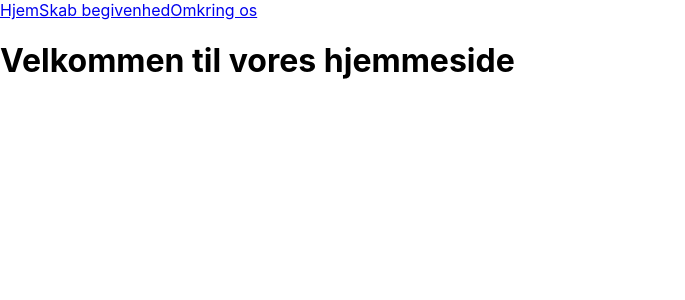
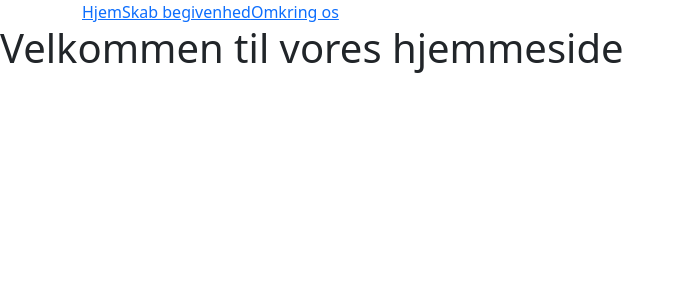
Before and after one commit to SophusS/PraktikFinal, a JavaScript app in the folder frontend/: page / in a window 1280 px wide. Shown: the top 300 px of the page, without its empty margins (0-685 px from the left). Built offline with nearby package versions, Linux system fonts and the light colour scheme; the HTML template or start-up script is replaced by a standard one.

Commit message:
bootstrap and title

```diff
--- a/frontend/public/index.html
+++ b/frontend/public/index.html
@@ -24,7 +24,8 @@
       work correctly both with client-side routing and a non-root public URL.
       Learn how to configure a non-root public URL by running `npm run build`.
     -->
-    <title>React App</title>
+    <title>Ungdom</title>
+    <link href="https://cdn.jsdelivr.net/npm/bootstrap@5.3.1/dist/css/bootstrap.min.css" rel="stylesheet" integrity="sha384-4bw+/aepP/YC94hEpVNVgiZdgIC5+VKNBQNGCHeKRQN+PtmoHDEXuppvnDJzQIu9" crossorigin="anonymous">
   </head>
   <body>
     <noscript>You need to enable JavaScript to run this app.</noscript>
@@ -39,5 +40,6 @@
       To begin the development, run `npm start` or `yarn start`.
       To create a production bundle, use `npm run build` or `yarn build`.
     -->
+    <script src="https://cdn.jsdelivr.net/npm/bootstrap@5.3.1/dist/js/bootstrap.bundle.min.js" integrity="sha384-HwwvtgBNo3bZJJLYd8oVXjrBZt8cqVSpeBNS5n7C8IVInixGAoxmnlMuBnhbgrkm" crossorigin="anonymous"></script>
   </body>
 </html>
--- a/frontend/src/index.css
+++ b/frontend/src/index.css
@@ -1,13 +1,6 @@
-body {
-  margin: 0;
-  font-family: -apple-system, BlinkMacSystemFont, 'Segoe UI', 'Roboto', 'Oxygen',
-    'Ubuntu', 'Cantarell', 'Fira Sans', 'Droid Sans', 'Helvetica Neue',
-    sans-serif;
-  -webkit-font-smoothing: antialiased;
-  -moz-osx-font-smoothing: grayscale;
+.center {
+  display: flex;
+  justify-content: center;
+  align-items: center;
+  padding: 10px;
 }
-
-code {
-  font-family: source-code-pro, Menlo, Monaco, Consolas, 'Courier New',
-    monospace;
-}
--- a/frontend/src/pages/Home.js
+++ b/frontend/src/pages/Home.js
@@ -1,3 +1,5 @@
+
+
 const Home = () => {
     return (
         <div>
```
